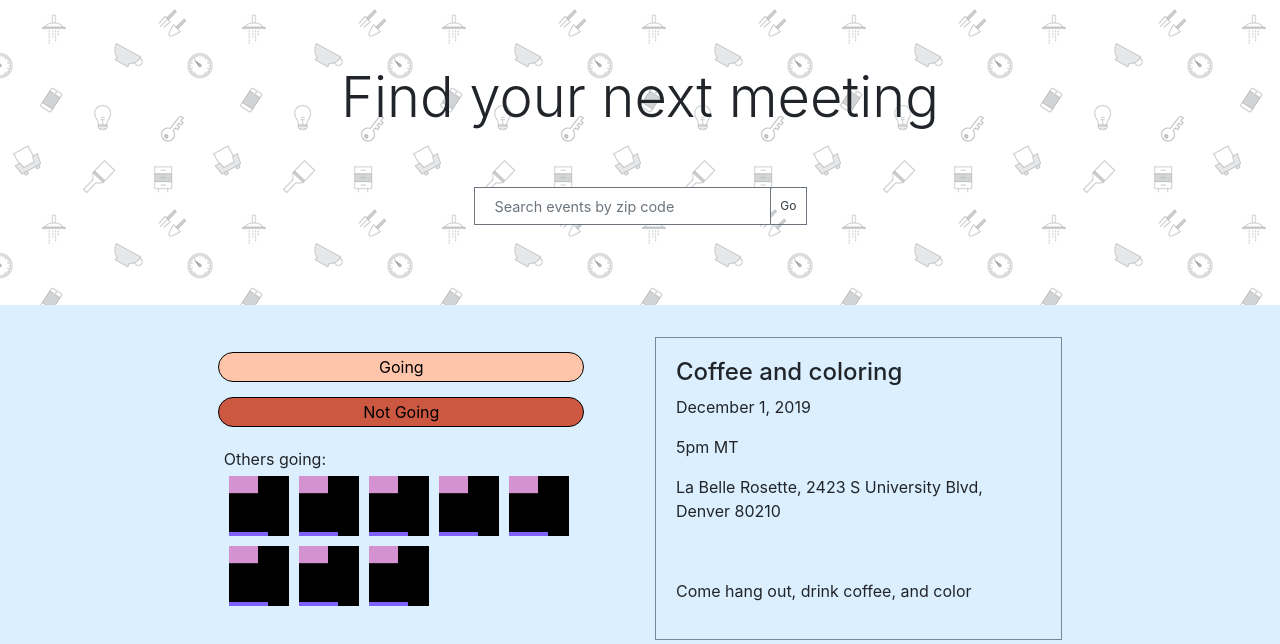
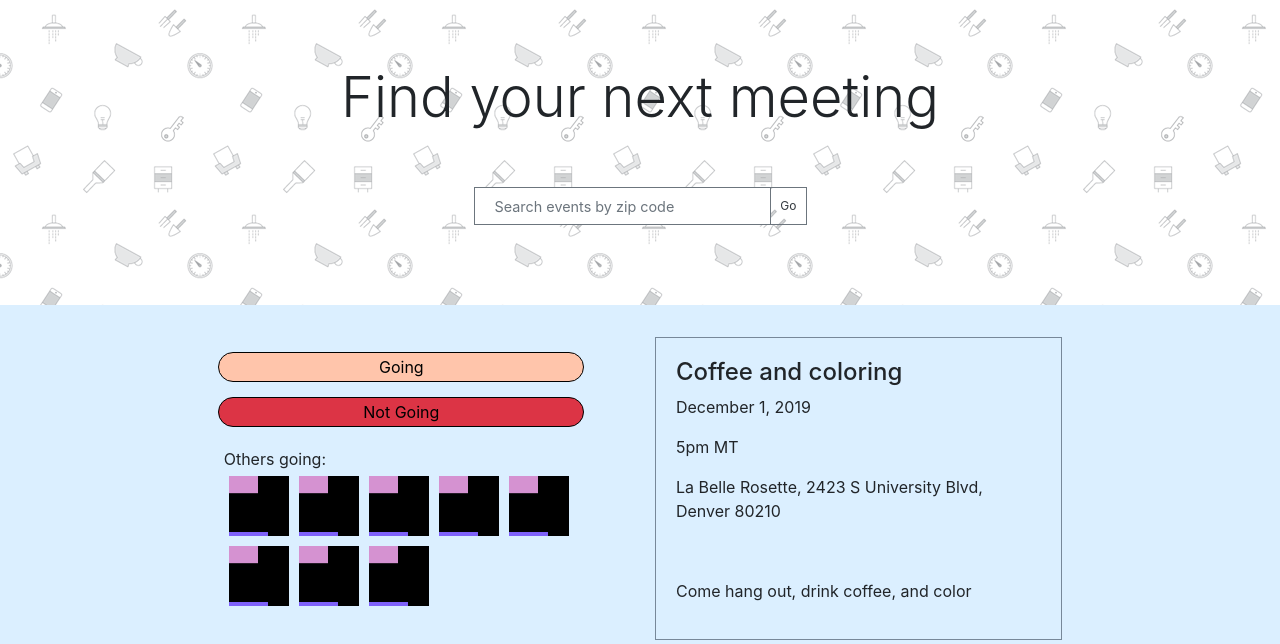
Before and after one commit to zoe-gonzales/meet-up-do-stuff, a React (Create React App) app in the folder client/: page /events in a window 1280 px wide. Shown: the top 644 px of the page. Built offline with nearby package versions, Linux system fonts and the light colour scheme.

Commit message:
changing color palette for events on home page

```diff
--- a/client/src/pages/Event.js
+++ b/client/src/pages/Event.js
@@ -15,7 +15,7 @@ const Event = ({ event }) => {
                 <div className="col-md-2"></div>
                 <div className="col-md-4">
                     <Button color="#FFC5AB">Going</Button>
-                    <Button color="#cc5841">Not Going</Button>
+                    <Button color="#dc3445">Not Going</Button>
                     <div className="attendees-content">
                         <div className="row">Others going:</div>
                         <div className="row">
--- a/client/src/pages/Home.js
+++ b/client/src/pages/Home.js
@@ -2,7 +2,7 @@ import React from 'react';
 import Heading from '../components/Heading';
 import Event from '../components/SmallEventCard';
 
-const colors = ['#4766AB', '#6B9AFF', '#FFC5AB', '#DBEFFF'];
+const colors = ['#FFC5AB', '#ffd965', '#E8E151', '#ADA6FF'];
 
 const HomePage = ({ events }) => {
     return (
```
